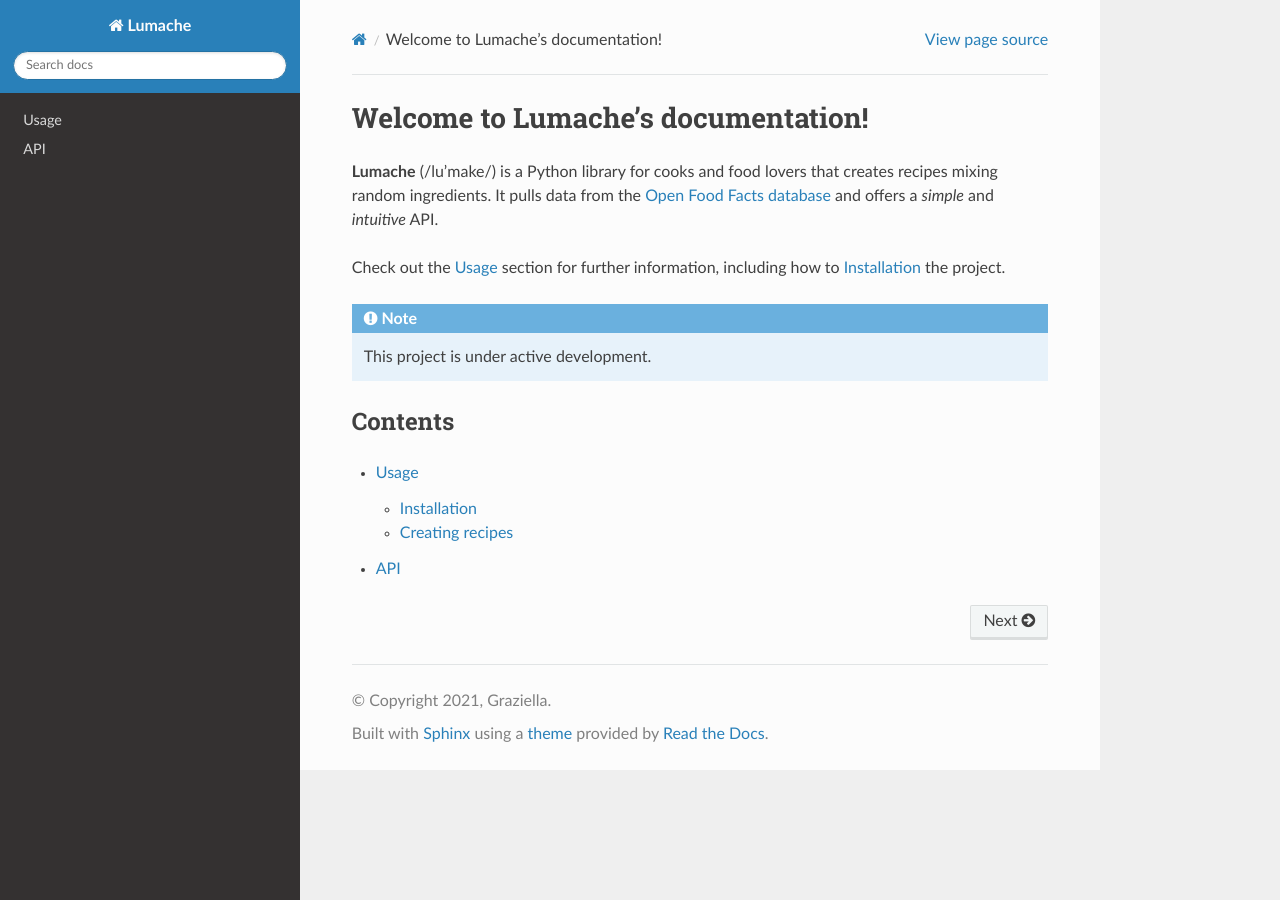
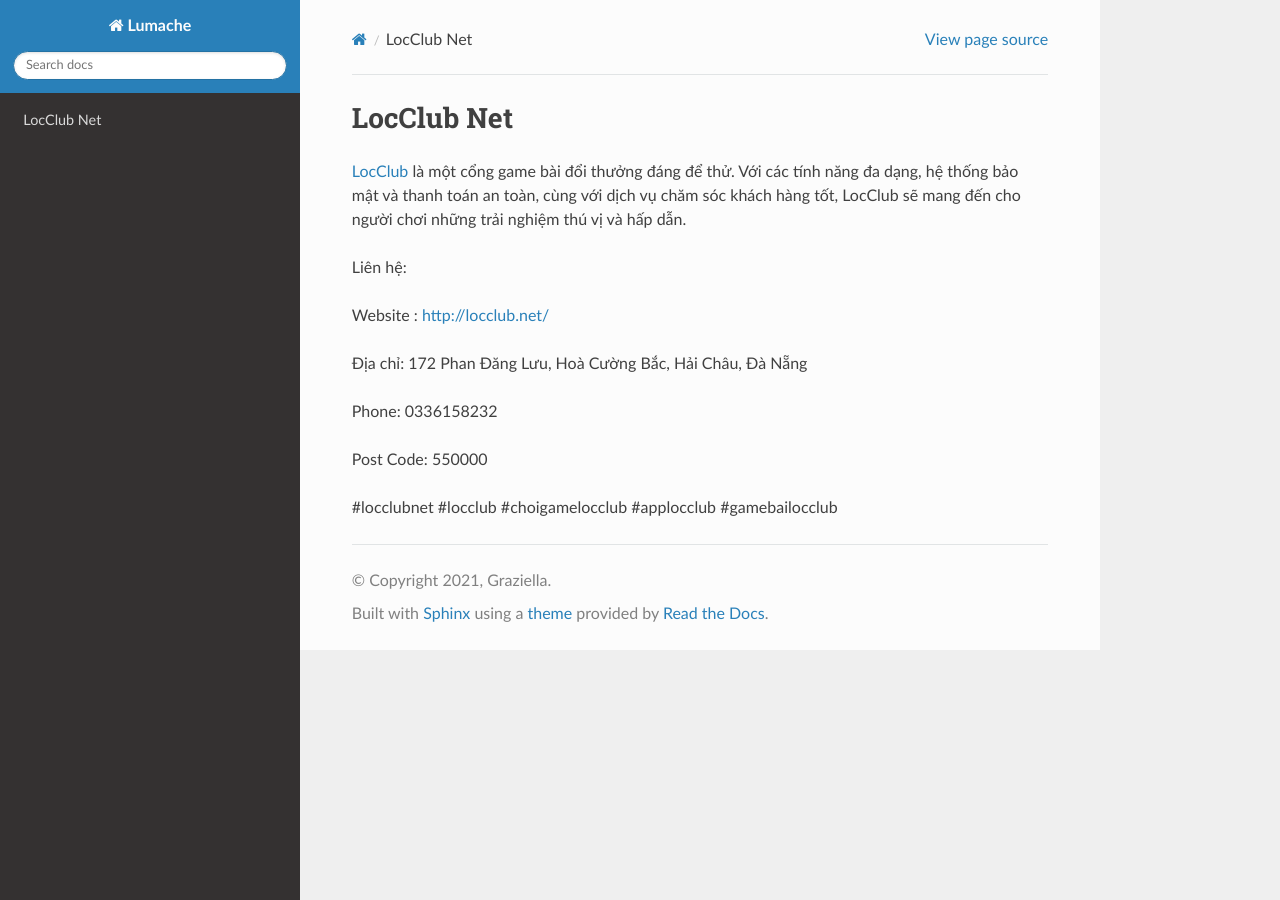
Before and after one commit to parkisngan19/locclubnet1, a Sphinx documentation site: the page built from docs/source/index.rst, in a window 1280 px wide. Built offline with Sphinx 7.4.7 and the Read the Docs theme 3.1.0, drawn with Linux system fonts in a browser that asks for light colours.

Commit message:
Update index.rst

```diff
--- a/docs/source/index.rst
+++ b/docs/source/index.rst
@@ -1,22 +1,17 @@
-Welcome to Lumache's documentation!
+LocClub Net
 ===================================
 
-**Lumache** (/lu'make/) is a Python library for cooks and food lovers
-that creates recipes mixing random ingredients.
-It pulls data from the `Open Food Facts database <https://world.openfoodfacts.org/>`_
-and offers a *simple* and *intuitive* API.
+`LocClub <http://locclub.net/>`_ là một cổng game bài đổi thưởng đáng để thử. Với các tính năng đa dạng, hệ thống bảo mật và thanh toán an toàn, cùng với dịch vụ chăm sóc khách hàng tốt, LocClub sẽ mang đến cho người chơi những trải nghiệm thú vị và
+hấp dẫn.
 
-Check out the :doc:`usage` section for further information, including
-how to :ref:`installation` the project.
+Liên hệ:
 
-.. note::
+Website : http://locclub.net/
 
-   This project is under active development.
+Địa chỉ: 172 Phan Đăng Lưu, Hoà Cường Bắc, Hải Châu, Đà Nẵng
 
-Contents
---------
+Phone: 0336158232
 
-.. toctree::
+Post Code: 550000
 
-   usage
-   api
+#locclubnet #locclub #choigamelocclub #applocclub #gamebailocclub
```
